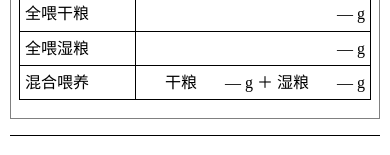
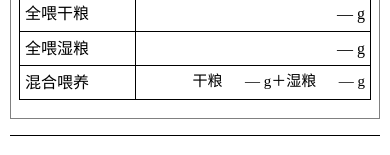
Before and after one commit to voxServalG/cat-food, a plain HTML site: page index.html in a window 390 px wide. Shown: the part 901-1056 px from the top of the page. Drawn offline with Linux system fonts and the light colour scheme.

Commit message:
修混合喂养行窄屏贴边：手机断点缩字号收槽宽，320px 起单行不压线

```diff
--- a/index.html
+++ b/index.html
@@ -51,6 +51,9 @@
     fieldset { padding: 6px 8px 10px; }
     input[type="number"] { width: 6em; }
     th, td { padding: 3px 5px; }
+    /* 混合喂养行在 320px 宽度起也要单行放下 */
+    #row-mixed td.num { font-size: 15px; }
+    .num-slot { width: 4.5ch; }
   }
 </style>
 </head>
@@ -126,7 +129,7 @@
     </tr>
     <tr id="row-mixed">
       <td>混合喂养</td>
-      <td class="num">干粮 <span class="num-slot" id="out-mixed-dry">—</span> g ＋ 湿粮 <span class="num-slot" id="out-mixed-wet">—</span> g</td>
+      <td class="num">干粮 <span class="num-slot" id="out-mixed-dry">—</span> g＋湿粮 <span class="num-slot" id="out-mixed-wet">—</span> g</td>
     </tr>
   </table>
 </fieldset>
```
